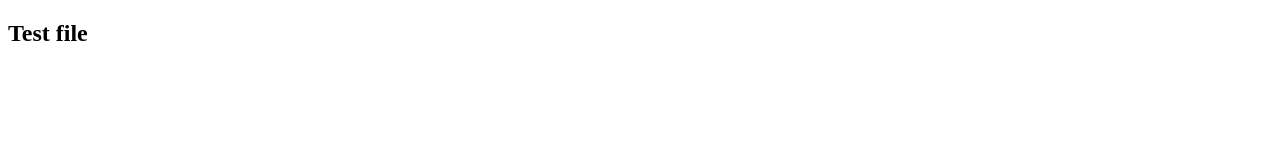
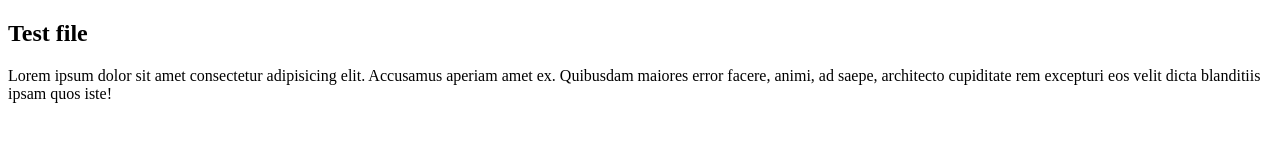
Before and after one commit to ramolapriya/dummy, a plain HTML site: page index.html in a window 1280 px wide. Drawn offline with Linux system fonts and the light colour scheme.

Commit message:
VHJGSVHJHKSXVCVBJM

```diff
--- a/index.html
+++ b/index.html
@@ -7,5 +7,6 @@
 </head>
 <body>
     <h2> Test file</h2>
+    <P>Lorem ipsum dolor sit amet consectetur adipisicing elit. Accusamus aperiam amet ex. Quibusdam maiores error facere, animi, ad saepe, architecto cupiditate rem excepturi eos velit dicta blanditiis ipsam quos iste!</P>
 </body>
 </html>
```
